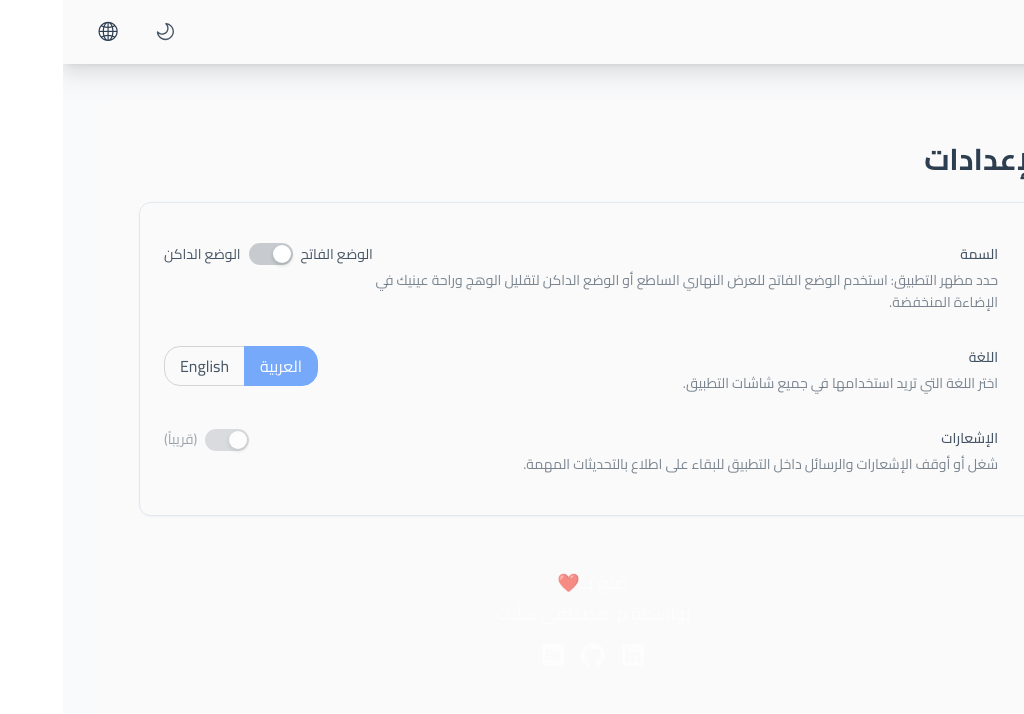
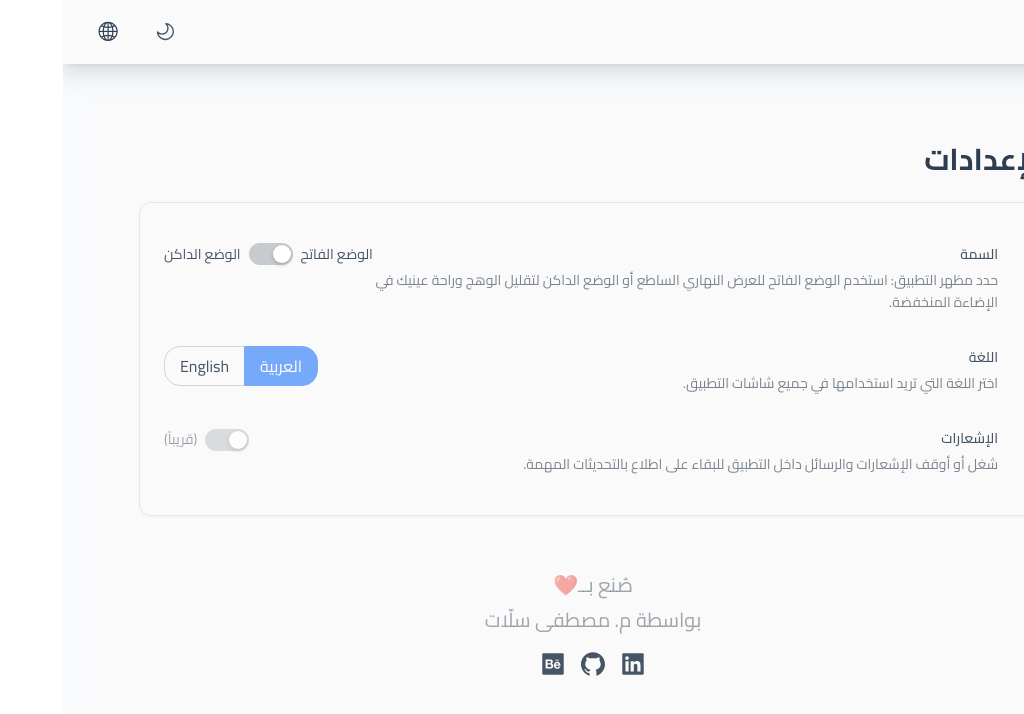
Before and after one commit to msallat5/masari, a React (Vite) app: page /settings in a window 1280 px wide. Shown: the top 714 px of the page, without its empty margins (256-1280 px from the left). Built offline with nearby package versions, Linux system fonts and the light colour scheme.

Commit message:
Update Settings.tsx

```diff
--- a/src/pages/Settings.tsx
+++ b/src/pages/Settings.tsx
@@ -1,3 +1,4 @@
+
 // src/pages/Settings.tsx
 import React from 'react';
 import { Card, Switch, Radio, Typography, Space } from 'antd';
@@ -89,7 +90,6 @@ const Footer = styled.div`
   border-top: 1px solid rgba(255,255,255,0.12);
   text-align: center;
   font-size: 18px;
-  color: rgba(255,255,255,0.6);
 
   .line {
     margin: 4px 0;
@@ -216,8 +216,12 @@ const Settings: React.FC = () => {
       </SettingsCard>
 
       <Footer>
-        <div className="line">{t('settings.madeWithLove')}</div>
-        <div className="line">{t('settings.by')}</div>
+        <Text type="secondary" style={{ display: 'block', margin: '4px 0', fontSize: '20px' }}>
+          {t('settings.madeWithLove')}
+        </Text>
+        <Text type="secondary" style={{ display: 'block', margin: '4px 0', fontSize: '20px' }}>
+          {t('settings.by')}
+        </Text>
         <div className="links">
           <a
             href="https://www.linkedin.com/in/mustafa-sallat/"
```
